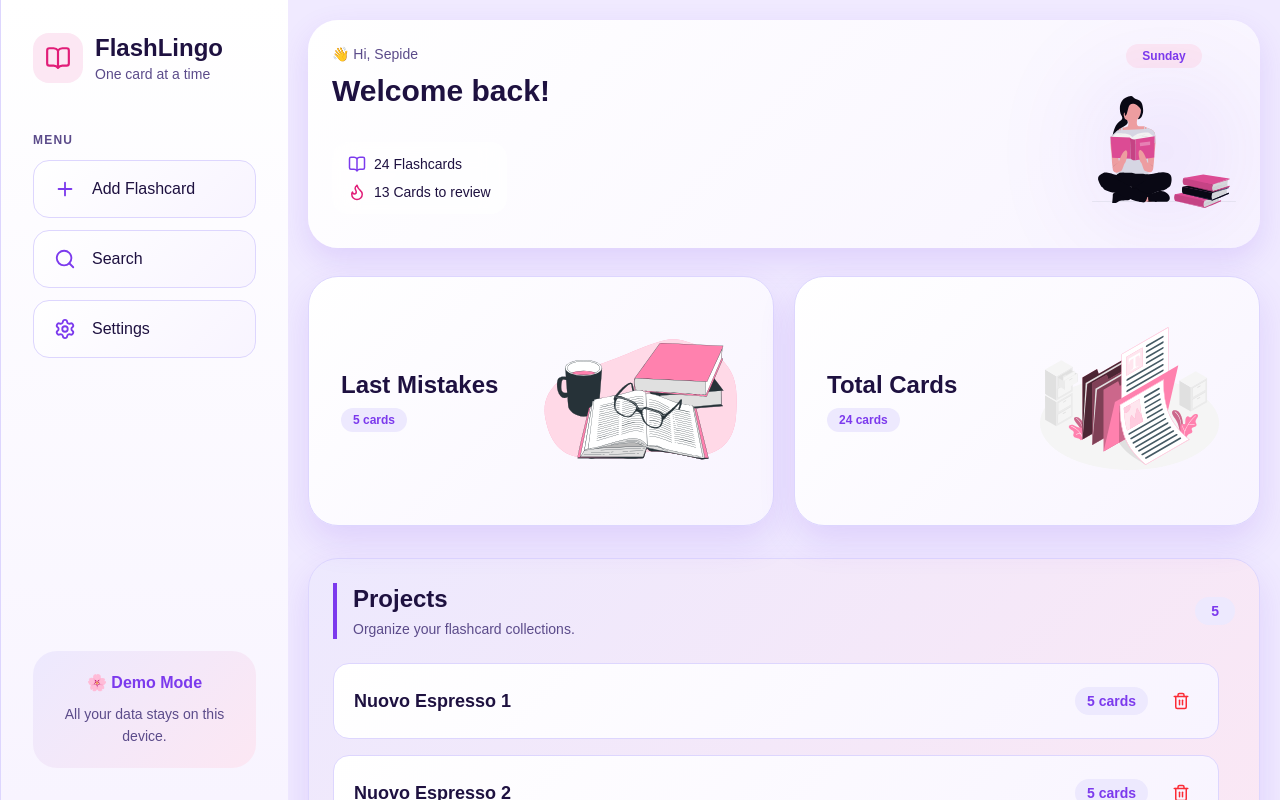
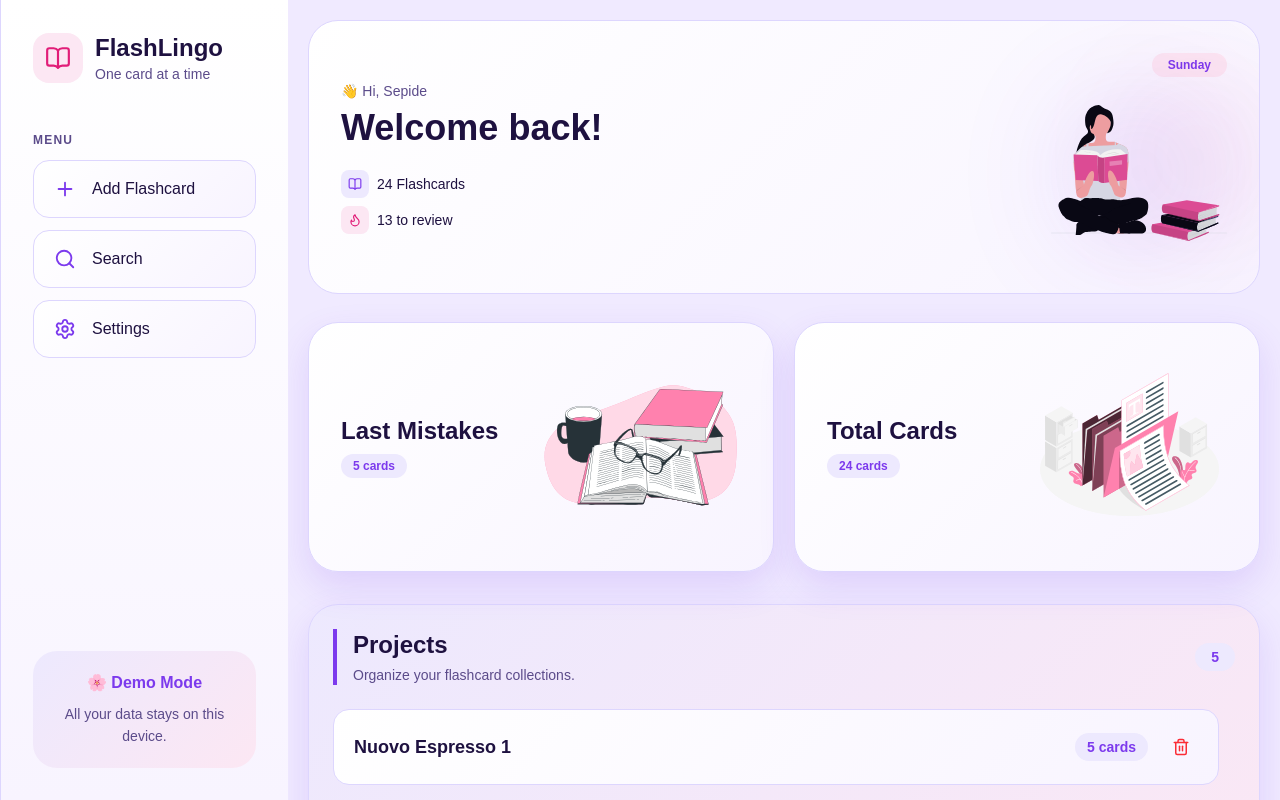
Before and after one commit to SepideNorouzi/FlashLingo, a React (Vite) app: page / in a window 1280 px wide. Shown: the top 800 px of the page. Built offline with nearby package versions, Linux system fonts and the light colour scheme; a web font is replaced by a local one.

Commit message:
improve design

```diff
--- a/src/components/flashCard/CardBack.tsx
+++ b/src/components/flashCard/CardBack.tsx
@@ -6,11 +6,6 @@ interface CardBackProps {
 }
 
 function CardBack({ card }: CardBackProps) {
-  const badge = card.mistake
-    ? "⚠ Review"
-    : card.learned
-      ? "⭐ Learned"
-      : "🌱 New";
 
   return (
     <CardShell background="linear-gradient(180deg,var(--primary-light),var(--secondary-light))">
@@ -67,18 +62,6 @@ function CardBack({ card }: CardBackProps) {
         </div>
       </div>
 
-      {/* Bottom — prompt + badge */}
-      <div className="relative z-10 flex flex-col items-center gap-4">
-        <div
-          className="rounded-full mt-2 px-4 py-2 text-xs font-semibold"
-          style={{
-            background: "rgba(255,255,255,.8)",
-            color: "var(--primary)",
-          }}
-        >
-          {badge}
-        </div>
-      </div>
     </CardShell>
   );
 }
--- a/src/layout/Header.tsx
+++ b/src/layout/Header.tsx
@@ -14,63 +14,69 @@ function Header({ username, reviewCards, totalCards }: HeaderProps) {
 
   return (
     <header
-      className="w-full overflow-hidden rounded-[30px] p-6"
+      className="w-full overflow-hidden rounded-[30px] p-6 md:p-8"
       style={{
         background: "var(--surface-gradient)",
-        boxShadow: "0 12px 30px var(--shadow)",
+        border: "1px solid var(--border)",
       }}
     >
-      <div className="flex items-start justify-between">
+      <div className="flex items-center justify-between gap-4">
         {/* Left */}
-
-        <div className="flex flex-1 flex-col">
+        <div className="flex flex-1 flex-col gap-5">
           {/* Greeting */}
-
           <div>
             <p
-              className="text-sm font-medium"
+              className="text-xs font-medium md:text-sm"
               style={{ color: "var(--text-light)" }}
             >
               👋 Hi, {username}
             </p>
 
             <h1
-              className="mt-2 text-[30px] font-bold leading-tight"
+              className="mt-1 text-3xl font-bold leading-tight md:text-4xl"
               style={{ color: "var(--text)" }}
             >
               Welcome back!
             </h1>
           </div>
 
-          {/* Stats */}
-
-          <div
-            className="mt-8 w-fit rounded-2xl px-4 py-3 backdrop-blur-md"
-            style={{
-              background: "rgba(255,255,255,.65)",
-            }}
-          >
+          {/* Stats — inline row */}
+          <div className="flex flex-col gap-2">
             <div className="flex items-center gap-2">
-              <BookOpen size={18} style={{ color: "var(--primary)" }} />
-
-              <span className="text-sm" style={{ color: "var(--text)" }}>
+              <div
+                className="flex h-7 w-7 items-center justify-center rounded-lg"
+                style={{ background: "var(--primary-light)" }}
+              >
+                <BookOpen size={14} style={{ color: "var(--primary)" }} />
+              </div>
+              <span
+                className="text-xs font-medium whitespace-nowrap md:text-sm"
+                style={{ color: "var(--text)" }}
+              >
                 {totalCards} Flashcards
               </span>
             </div>
 
-            <div className="mt-2 flex items-center gap-2">
-              <Flame size={18} style={{ color: "var(--secondary)" }} />
-
-              <span className="text-sm" style={{ color: "var(--text)" }}>
-                {reviewCards} Cards to review
+            <div className="flex items-center gap-2">
+              <div
+                className="flex h-7 w-7 items-center justify-center rounded-lg"
+                style={{ background: "var(--secondary-light)" }}
+              >
+                <Flame size={14} style={{ color: "var(--secondary)" }} />
+              </div>
+              <span
+                className="text-xs font-medium whitespace-nowrap md:text-sm"
+                style={{ color: "var(--text)" }}
+              >
+                {reviewCards} to review
               </span>
             </div>
           </div>
         </div>
 
         {/* Right */}
-
-        <div className="flex flex-col items-center">
+        <div className="flex flex-col items-end gap-2">
+          {/* Day pill */}
           <div
             className="rounded-full px-4 py-1 text-xs font-semibold"
             style={{
@@ -82,30 +88,19 @@ function Header({ username, reviewCards, totalCards }: HeaderProps) {
           </div>
 
           {/* Illustration */}
-
-          <div className="relative mt-3 flex h-36 w-36 items-center justify-center">
-            {/* Purple Glow */}
-
+          <div className="relative flex h-36 w-36 items-center justify-center md:h-44 md:w-44">
             <div
-              className="absolute h-24 w-24 rounded-full blur-3xl"
-              style={{
-                background: "var(--primary)",
-                opacity: 0.25,
-              }}
+              className="absolute h-24 w-24 rounded-full blur-3xl md:h-32 md:w-32"
+              style={{ background: "var(--primary)", opacity: 0.2 }}
             />
-
-            {/* Pink Glow */}
-
             <div
               className="absolute -right-2 top-8 h-20 w-20 rounded-full blur-3xl"
+              style={{ background: "var(--secondary)", opacity: 0.25 }}
             />
-
-            {/* Image */}
-
             <img
               src={img}
               alt="Learning"
-              className="relative z-10 h-60 w-60 object-contain"
+              className="relative z-10 h-44 w-44 object-contain md:h-56 md:w-56"
             />
           </div>
         </div>
```
